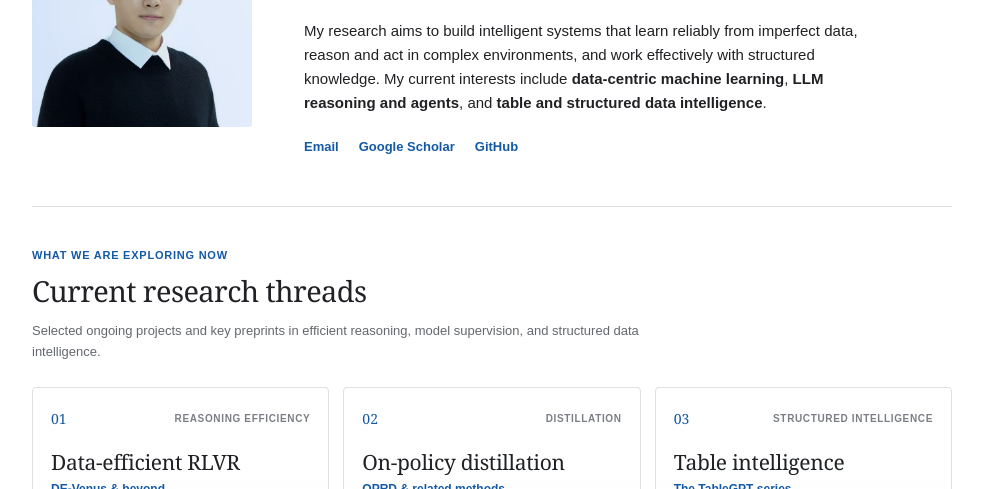
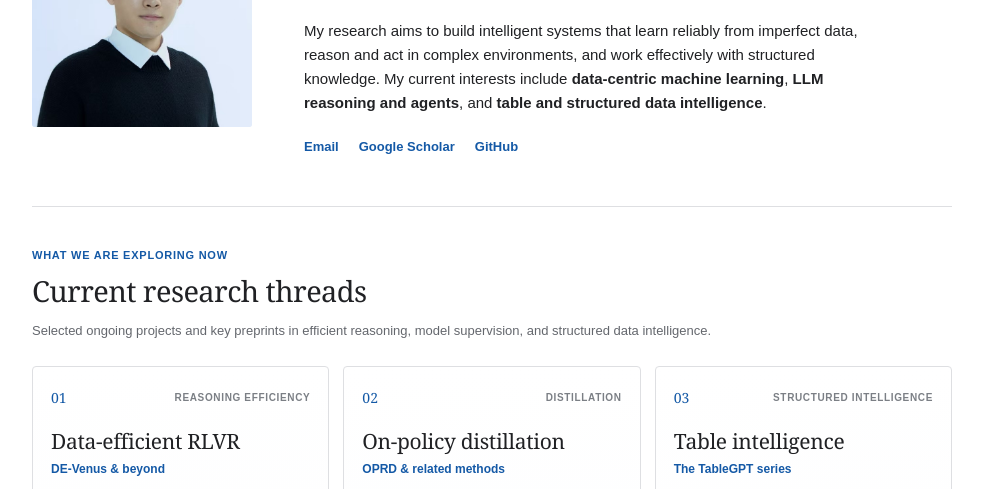
Before and after one commit to hbzju/hbzju.github.io, a plain HTML site: page index.html in a window 1280 px wide. Shown: the part 266-755 px from the top of the page, without its empty margins (148-1131 px from the left). Drawn offline with Linux system fonts and the light colour scheme.

Commit message:
Fix research introduction wrapping

```diff
--- a/index.html
+++ b/index.html
@@ -7,6 +7,7 @@
   <title>Haobo Wang</title>
   <link rel="stylesheet" href="home.css">
   <style>
+    .research-intro{max-width:none;text-wrap:pretty}
     .photo{width:220px;height:265px;overflow:hidden;border-radius:3px;background:#eaf1fa}
     .photo img{width:100%;height:100%;object-fit:cover;object-position:center 28%;transform:scale(1.32);transform-origin:center 26%;border-radius:0}
     .papers article{padding-right:0;padding-top:23px}
```
